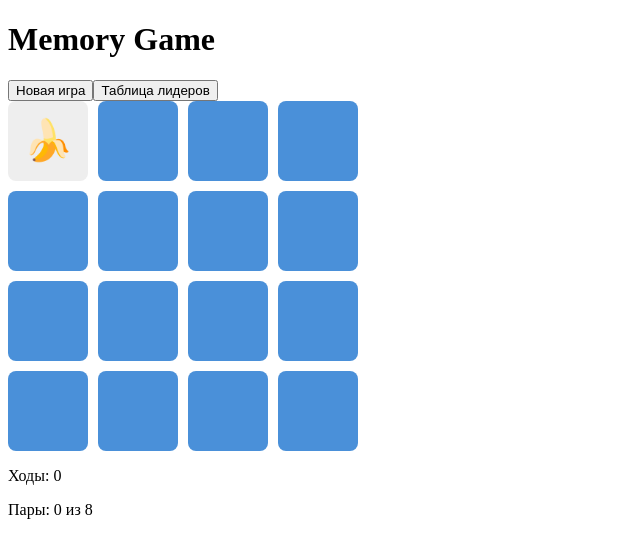
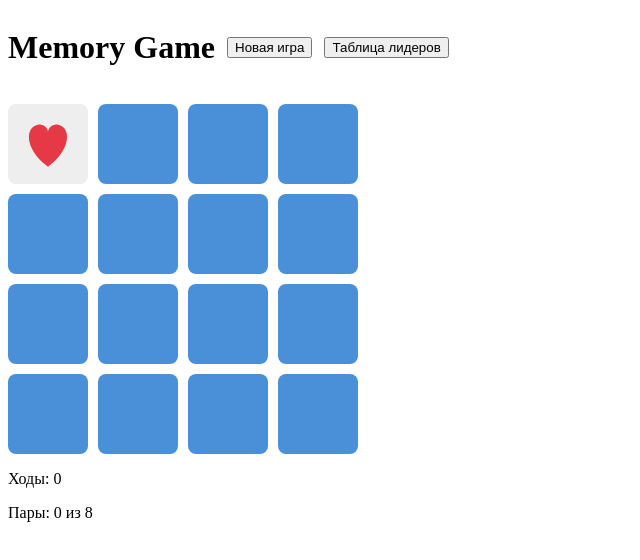
Before and after one commit to stoon09/memory-game, a plain HTML site: page index.html in a window 1280 px wide. Both pictures are taken after a click on the element 48 px from the left and 140 px from the top of the page. Shown: the whole page, without its empty margins (0-640 px from the left). Drawn offline with Linux system fonts and the light colour scheme.

Commit message:
feat: use images and add header

```diff
--- a/main.js
+++ b/main.js
@@ -1,22 +1,25 @@
 // заголовок страницы
 const title = document.createElement('h1');
 title.textContent = 'Memory Game';
-document.body.append(title);
 
 // кнопка Создать игру
 const btn = document.createElement('button');
 btn.textContent = "Новая игра";
-document.body.append(btn);
 btn.type = "button";
 
 btn.addEventListener('click', startNewGame);
 const leaderboardBtn = document.createElement('button');
 leaderboardBtn.type = 'button';
 leaderboardBtn.textContent = 'Таблица лидеров';
-document.body.append(leaderboardBtn);
 leaderboardBtn.addEventListener('click', showLeaderboardModal);
+const header = document.createElement('header');
+header.append(title, btn, leaderboardBtn);
+document.body.prepend(header);
 // карточки 16 штук
-const symbols = ['🍎', '🍌', '🍇', '🍒', '🍓', '🍉', '🍑', '🥝'];
+const symbols = [
+  'images/star.svg', 'images/heart.svg', 'images/moon.svg', 'images/sun.svg',
+  'images/leaf.svg', 'images/drop.svg', 'images/flower.svg', 'images/bolt.svg',
+];
 
 function shuffle(array) {
   const result = [...array];
@@ -40,10 +43,13 @@ const cards = cardsData.map((symbol) => {
     return {symbol, element, isOpen: false, isMatched: false};
 })
 
-function openCard(card){
-    card.isOpen = true;
-    card.element.classList.add('open');
-    card.element.textContent = card.symbol;
+function openCard(card) {
+  card.isOpen = true;
+  card.element.classList.add('open');
+  const img = document.createElement('img');
+  img.src = card.symbol;
+  img.alt = '';
+  card.element.append(img);
 }
 
 cards.forEach((card) => {
@@ -70,7 +76,7 @@ updateCounters();
 function closeCard(card) {
   card.isOpen = false;
   card.element.classList.remove('open');
-  card.element.textContent = '';
+  card.element.replaceChildren();
 }
 
 function handleCardClick(card) {
@@ -102,7 +108,7 @@ function handleCardClick(card) {
   }
 
   updateCounters();
-  if (matchedPairs === 1) {
+  if (matchedPairs === 8) {
   saveResult(moves);
   showWinModal();
 
--- a/style.css
+++ b/style.css
@@ -46,3 +46,14 @@ th, td {
   padding: 6px 14px;
   border-bottom: 1px solid #ddd;
 }
+.card img {
+  width: 60px;
+  height: 60px;
+}
+
+header {
+  display: flex;
+  align-items: center;
+  gap: 12px;
+  margin-bottom: 16px;
+}
```
Also changed, not shown: images/bolt.svg (added), images/drop.svg (added), images/flower.svg (added), images/heart.svg (added), images/leaf.svg (added), images/moon.svg (added), images/star.svg (added), images/sun.svg (added).
